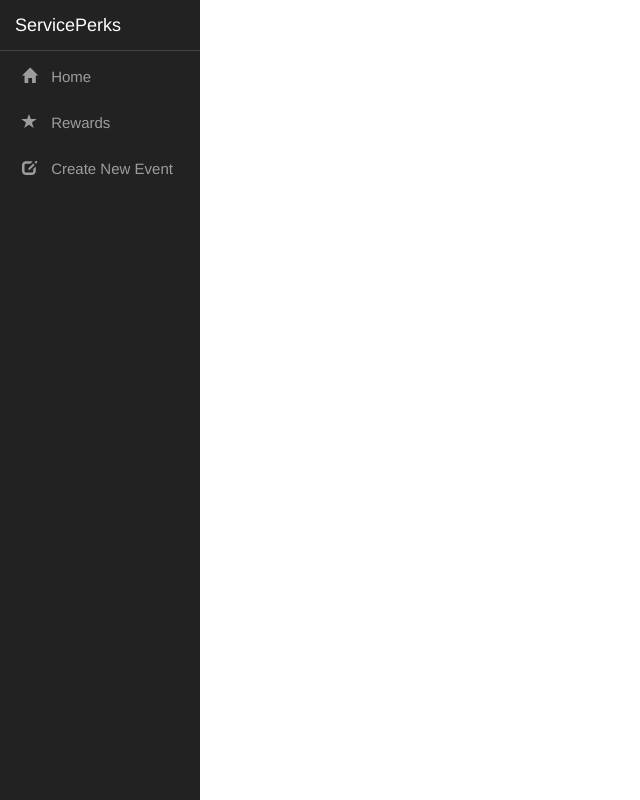
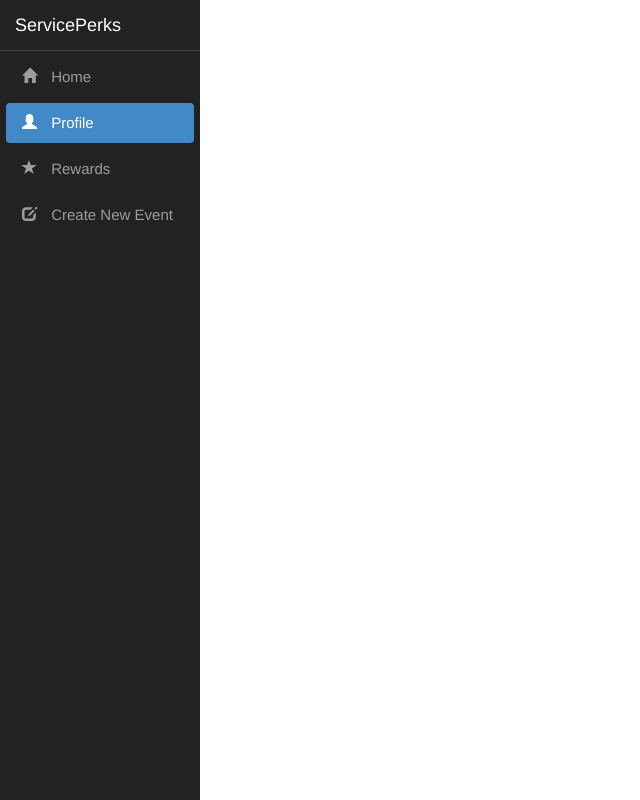
Before and after one commit to 58008hax/ServicePerks, an Angular app in the folder ClientApp/: page /profile in a window 1280 px wide. Before the commit this address led to /. Shown: the whole page, without its empty margins (0-640 px from the left). Built offline with nearby package versions, Linux system fonts and the light colour scheme.

Commit message:
set up page for profile

```diff
--- a/ClientApp/src/app/nav-menu/nav-menu.component.html
+++ b/ClientApp/src/app/nav-menu/nav-menu.component.html
@@ -15,6 +15,11 @@
                 <li [routerLinkActive]='["link-active"]' [routerLinkActiveOptions]='{ exact: true }'>
                     <a [routerLink]='["/"]' (click)='collapse()'>
                         <span class='glyphicon glyphicon-home'></span> Home
+                    </a>
+                </li>
+                <li [routerLinkActive]='["link-active"]'>
+                    <a [routerLink]='["/profile"]' (click)='collapse()'>
+                        <span class='glyphicon glyphicon-user'></span> Profile
                     </a>
                 </li>
                 <!--
@@ -39,6 +44,7 @@
                         <span class='glyphicon glyphicon-edit'></span> Create New Event
                     </a>
                 </li>
+
             </ul>
         </div>
     </div>
```
Also changed, not shown: ClientApp/src/app/app.module.ts (+5 -2 lines), ClientApp/src/app/profile/profile.component.ts (added, +10 -0 lines), ClientApp/src/app/profile/profile.component.css (added), ClientApp/src/app/profile/profile.component.html (added).
